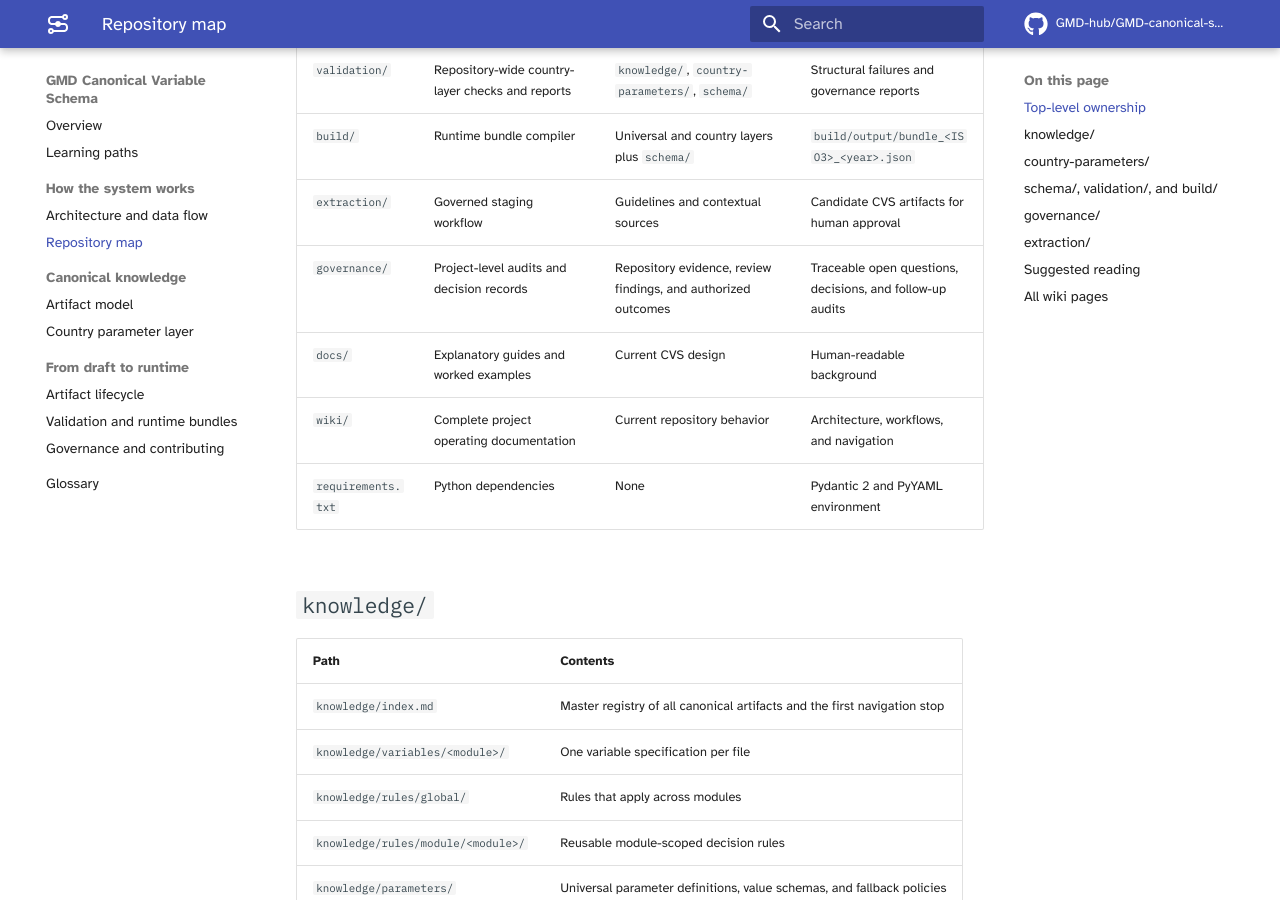
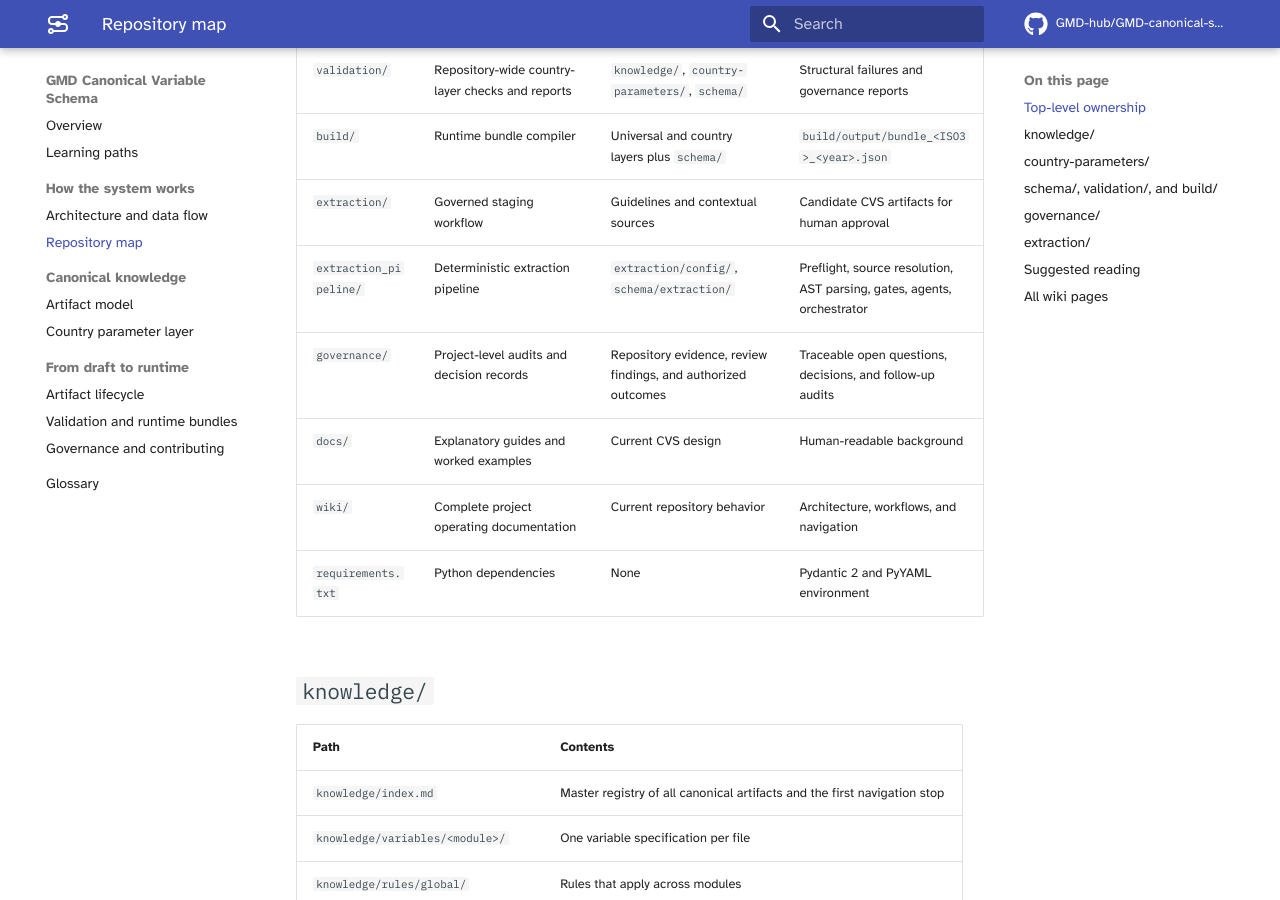
Before and after one commit to GMD-hub/GMD-canonical-schema, an MkDocs documentation site: the page built from wiki/Repository-Map.md, in a window 1280 px wide and 900 px high, scrolled down 538 px. Built offline with MkDocs 1.6.1 and Material for MkDocs 9.7.7, drawn with Linux system fonts in a browser that asks for light colours; comment, search, counter and statistics services are not loaded.

Commit message:
docs(extraction): update README and wiki repository map
- Add extraction_pipeline/ row to README repository map table
- Add extraction_pipeline/ entry to wiki/Repository-Map.md

```diff
--- a/wiki/Repository-Map.md
+++ b/wiki/Repository-Map.md
@@ -12,6 +12,7 @@
 | `validation/` | Repository-wide country-layer checks and reports | `knowledge/`, `country-parameters/`, `schema/` | Structural failures and governance reports |
 | `build/` | Runtime bundle compiler | Universal and country layers plus `schema/` | `build/output/bundle_<ISO3>_<year>.json` |
 | `extraction/` | Governed staging workflow | Guidelines and contextual sources | Candidate CVS artifacts for human approval |
+| `extraction_pipeline/` | Deterministic extraction pipeline | `extraction/config/`, `schema/extraction/` | Preflight, source resolution, AST parsing, gates, agents, orchestrator |
 | `governance/` | Project-level audits and decision records | Repository evidence, review findings, and authorized outcomes | Traceable open questions, decisions, and follow-up audits |
 | `docs/` | Explanatory guides and worked examples | Current CVS design | Human-readable background |
 | `wiki/` | Complete project operating documentation | Current repository behavior | Architecture, workflows, and navigation |
```
Also changed, not shown: README.md (+1 -0 lines).
